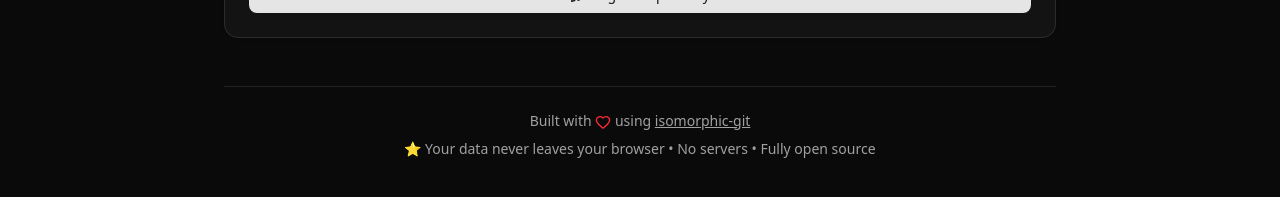
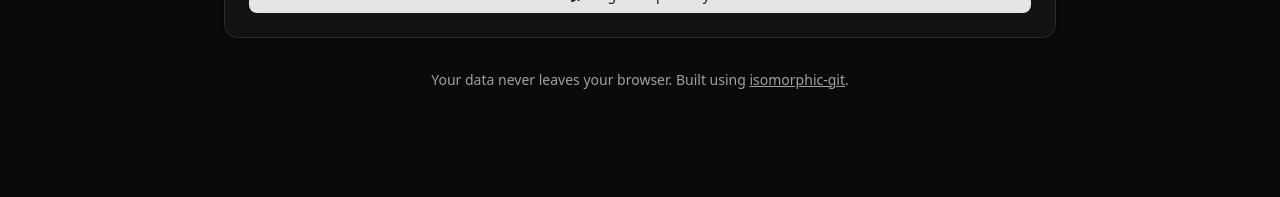
Before and after one commit to abhigyantrips/gitdigest, a React (Vite) app: page / in a window 1280 px wide. Shown: the part 567-764 px from the top of the page. Built offline with nearby package versions, Linux system fonts and the light colour scheme.

Commit message:
feat(ui): update footer text

```diff
--- a/src/App.tsx
+++ b/src/App.tsx
@@ -6,6 +6,7 @@ import {
   GitCompare,
   Heart,
   Lightbulb,
+  Lock,
   Rocket,
   Save,
 } from 'lucide-react';
@@ -426,11 +427,8 @@ function App() {
 
           {result && <ResultsSection result={result} tokenCount={tokenCount} />}
 
-          <footer className="text-muted-foreground mt-12 border-t pt-6 text-center text-sm">
-            <p>
-              Built with{' '}
-              <Heart className="inline-block h-4 w-4 align-middle text-red-500" />{' '}
-              using{' '}
+          <footer className="text-muted-foreground mt-6 text-center text-sm">
+            Your data never leaves your browser. Built using{' '}
             <a
               href="https://isomorphic-git.org"
               target="_blank"
@@ -439,11 +437,7 @@ function App() {
             >
               isomorphic-git
             </a>
-            </p>
-            <p className="mt-2">
-              ⭐ Your data never leaves your browser • No servers • Fully open
-              source
-            </p>
+            .
           </footer>
         </div>
       </div>
```
Lines whose indentation alone changed are shown as unchanged.
